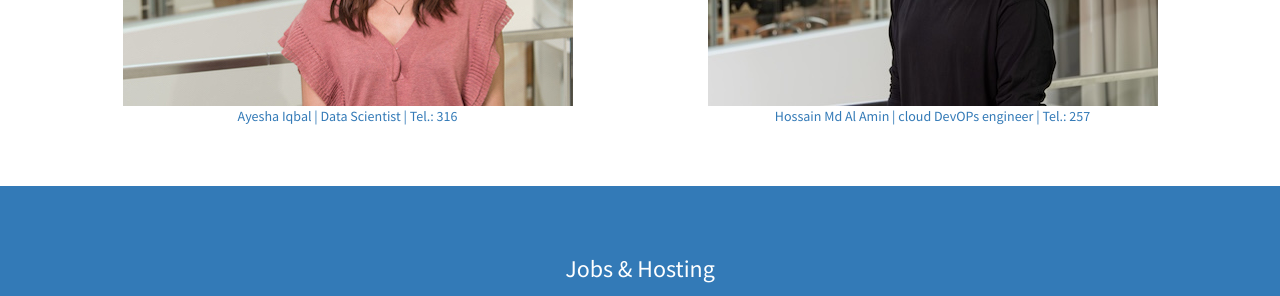
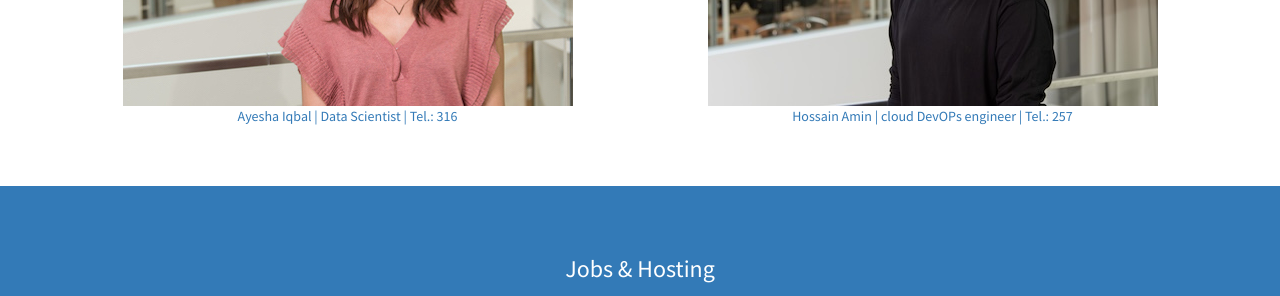
Before and after one commit to mpg-age-bioinformatics/mpg-age-bioinformatics.github.io, a Jekyll site: the page built from index.html, in a window 1280 px wide and 900 px high, scrolled down 2686 px. Shown: the part 153-449 px from the top of the window. Built offline with Jekyll 4.4.1, drawn with Linux system fonts in a browser that asks for light colours.

Commit message:
Update portfolio.html

```diff
--- a/_includes/portfolio.html
+++ b/_includes/portfolio.html
@@ -46,7 +46,7 @@ else { document.getElementById(d).style.display = "none"; }
             <div class="portfolio-item">
               <a href="mailto:hossain.amin@age.mpg.de?Subject=from%20website" target="_top">
                 <img class="img-portfolio img-responsive" src="img/portfolio-4.jpg" title="hossain.amin@age.mpg.de">
-              	<div class="col-lg-12 text-center"><p>Hossain Md Al Amin | cloud DevOPs engineer  | Tel.: 257</p></div>
+              	<div class="col-lg-12 text-center"><p>Hossain Amin | cloud DevOPs engineer  | Tel.: 257</p></div>
 	      </a>
 	    </div>
           </div>
```
